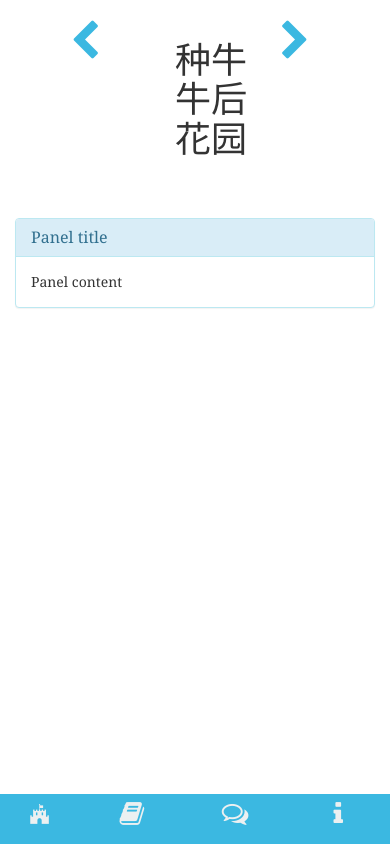
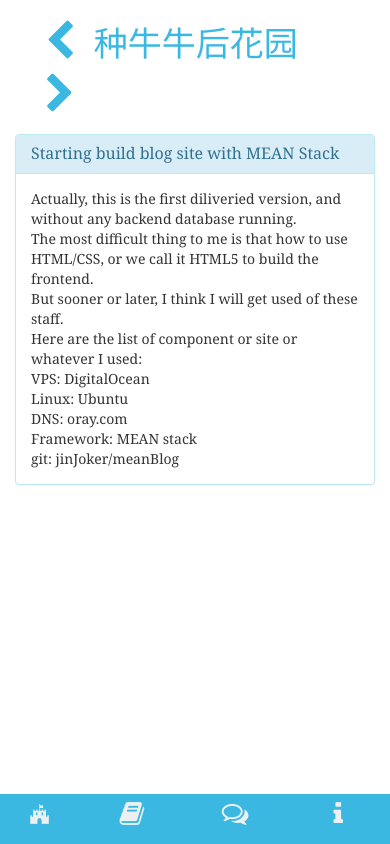
Before and after one commit to jinJoker/meanBlog, a website: page client/views/index.html in a window 390 px wide. Drawn offline with nearby package versions, Linux system fonts and the light colour scheme.

Commit message:
first version - static site

```diff
--- a/client/css/bootstrap-vertical-menu.css
+++ b/client/css/bootstrap-vertical-menu.css
@@ -94,7 +94,7 @@
 
 /* Mobile */
 
-@media(max-width: 768px) {
+@media(max-width: 1024px) {
   .navbar-vertical-left {
     position: fixed;
     top: auto;
--- a/client/css/style.css
+++ b/client/css/style.css
@@ -23,10 +23,45 @@ body {
 }
 
 .jin-title-margin {
-    margin-top: 5%;
-    margin-bottom: 5%;
+    vertical-align: middle;
+    margin: 0 auto;
+    padding: 5% 0;
+    width: 500px;
 }
 
-.jin-title-down {
-    margin-bottom: 30px;
+.jin-title-margin div{
+    display: inline-block;
 }
+
+.jin-title-h1 {
+    margin-top: 0px;
+    margin-left: 107px;
+    margin-right: 107px;
+    font-family: 微软雅黑;
+}
+
+
+@media screen and (max-width: 1024px) {
+    .jin-title-margin {
+        margin: 0 auto;
+        padding: 5% 0;
+        width: 470px;
+    }
+    .jin-title-h1 {
+        margin-top: 0px;
+        font-size: 30px;
+    }
+}
+
+@media screen and (max-width: 500px) {
+    .jin-title-margin {
+        margin: 0 auto;
+        padding: 5% 0;
+        width: 300px;
+    }
+    .jin-title-h1 {
+        margin-left: 15px;
+        margin-right: 15px;
+        font-size: 34px;
+    }
+}
--- a/client/views/index.html
+++ b/client/views/index.html
@@ -43,18 +43,29 @@
 
             </ul>
         </nav>
-        <div class="row jin-title-margin">
-            <div class="col-xs-2 col-xs-offset-2 col-md-1 col-md-offset-3 jin-font-blue"><i class="fa fa-chevron-left fa-3x"></i></div>
-            <div class="col-xs-3 col-xs-offset-1 col-md-3 col-md-offset-1 jin-title-down"><h1>种牛牛后花园</h1></div>
-            <div class="col-xs-1 col-md-offset-1 jin-font-blue"><i class="fa fa-chevron-right fa-3x"></i></div>
+        <div class="row jin-title-margin jin-font-blue">
+            <div class=""><i class="fa fa-chevron-left fa-3x"></i></div>
+            <div class=""><h1 class="jin-title-h1">种牛牛后花园</h1></div>
+            <div class=""><i class="fa fa-chevron-right fa-3x"></i></div>
 
         </div>
         <div class="container">
             <div class="panel panel-info jin-shadow">
                 <div class="panel-heading">
-                    <h3 class="panel-title">Panel title</h3>
+                    <h3 class="panel-title">Starting build blog site with MEAN Stack</h3>
                 </div>
-                <div class="panel-body">Panel content</div>
+                <div class="panel-body">
+                    <!-- Hello world blog -->
+                    <span>Actually, this is the first diliveried version, and without any backend database running.</span></br>
+                    <span>The most difficult thing to me is that how to use HTML/CSS, or we call it HTML5 to build the frontend.</span></br>
+                    <span>But sooner or later, I think I will get used of these staff.</span></br>
+                    <span>Here are the list of component or site or whatever I used:</span></br>
+                    <span>VPS: DigitalOcean</span></br>
+                    <span>Linux: Ubuntu</span></br>
+                    <span>DNS: oray.com</span></br>
+                    <span>Framework: MEAN stack</span></br>
+                    <span>git: jinJoker/meanBlog</span></br>
+            </div>
             </div>
         </div>
     </body>
```
